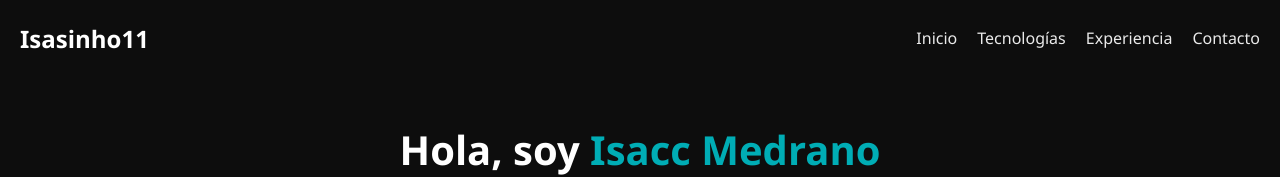
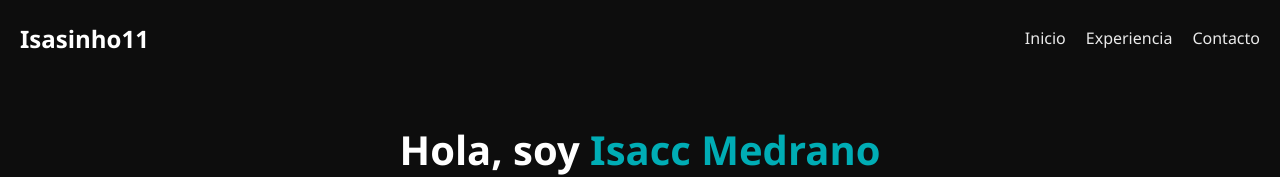
Before and after one commit to sinho21/myPortfolio, a plain HTML site: page sobremi.html in a window 1280 px wide. Shown: the top 177 px of the page. Drawn offline with Linux system fonts and the light colour scheme.

Commit message:
arreglito

```diff
--- a/sobremi.html
+++ b/sobremi.html
@@ -15,7 +15,6 @@
       <h1 class="logo">Isasinho11</h1>
       <ul class="menu">
         <li><a href="index.html">Inicio</a></li>
-        <li><a href="#skills">Tecnologías</a></li>
         <li><a href="#experience">Experiencia</a></li>
         <li><a href="#contact">Contacto</a></li>
       </ul>
```
